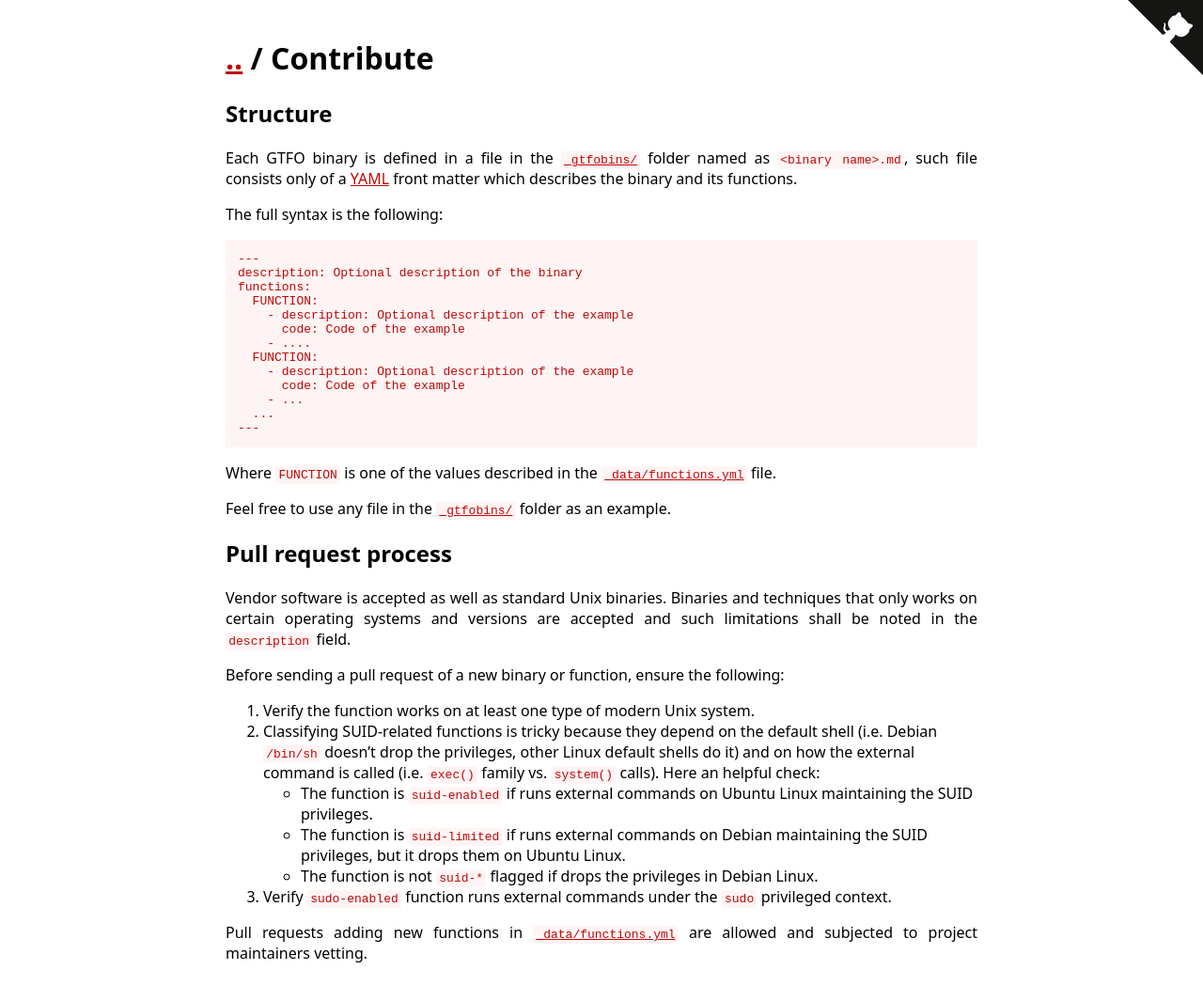
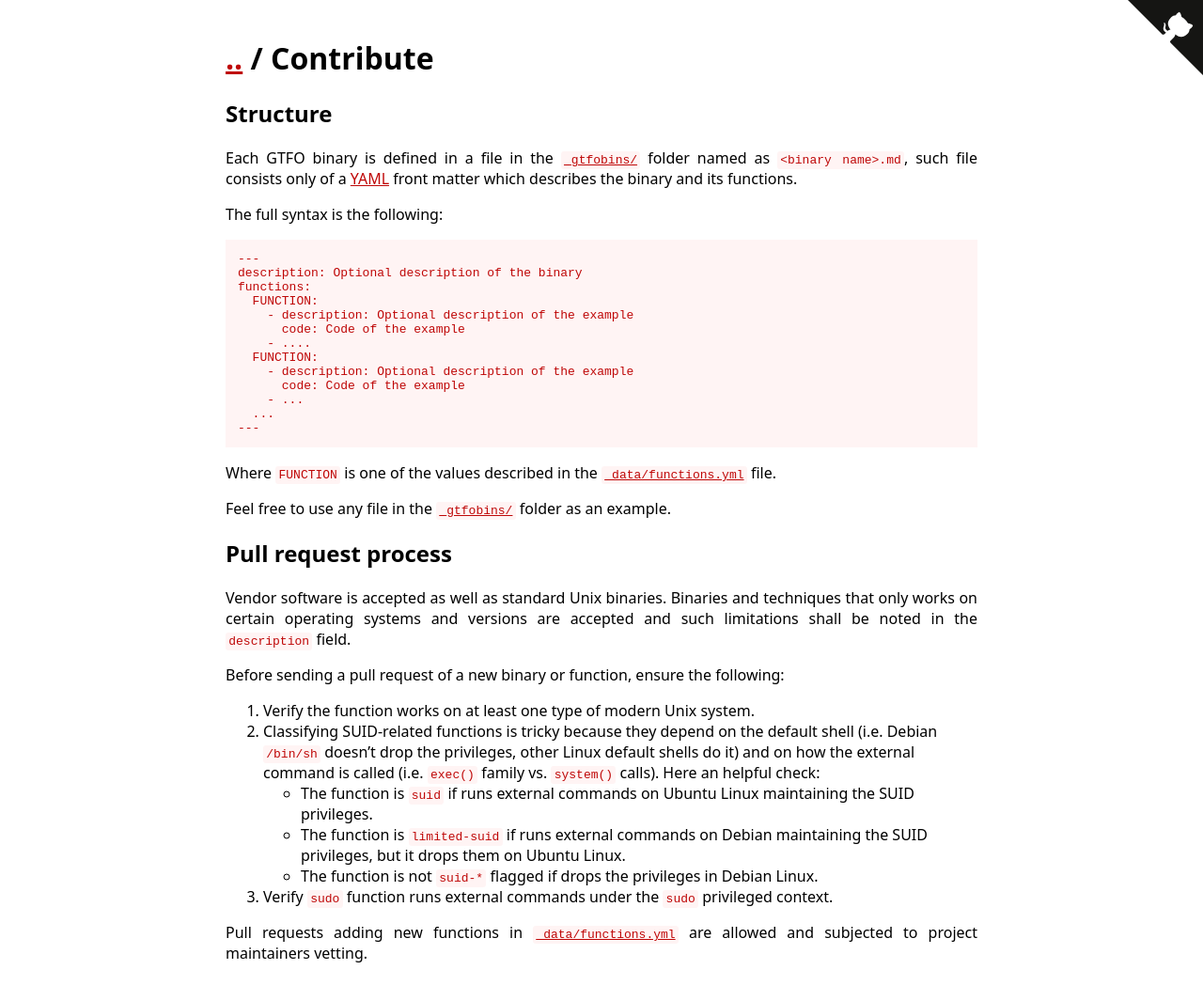
Before and after one commit to GTFOBins/GTFOBins.github.io, a Jekyll site: the page built from contribute.md, in a window 1280 px wide. Shown: the whole page at 94% size. Built offline with Jekyll 4.4.1, drawn with Linux system fonts in a browser that asks for light colours.

Commit message:
Fix suid and sudo function names

```diff
--- a/contribute.md
+++ b/contribute.md
@@ -37,10 +37,10 @@ Before sending a pull request of a new binary or function, ensure the following:
 
 1. Verify the function works on at least one type of modern Unix system.
 2. Classifying SUID-related functions is tricky because they depend on the default shell (i.e. Debian `/bin/sh` doesn't drop the privileges, other Linux default shells do it) and on how the external command is called (i.e. `exec()` family vs. `system()` calls). Here an helpful check:
-   - The function is `suid-enabled` if runs external commands on Ubuntu Linux maintaining the SUID privileges.
-   - The function is `suid-limited` if runs external commands on Debian maintaining the SUID privileges, but it drops them on Ubuntu Linux.
+   - The function is `suid` if runs external commands on Ubuntu Linux maintaining the SUID privileges.
+   - The function is `limited-suid` if runs external commands on Debian maintaining the SUID privileges, but it drops them on Ubuntu Linux.
    - The function is not `suid-*` flagged if drops the privileges in Debian Linux.
-3. Verify `sudo-enabled` function runs external commands under the `sudo` privileged context.
+3. Verify `sudo` function runs external commands under the `sudo` privileged context.
 
 Pull requests adding new functions in [`_data/functions.yml`] are allowed and subjected to project maintainers vetting.
 
```
Also changed, not shown: _gtfobins/tmate.md (+1 -1 lines).
